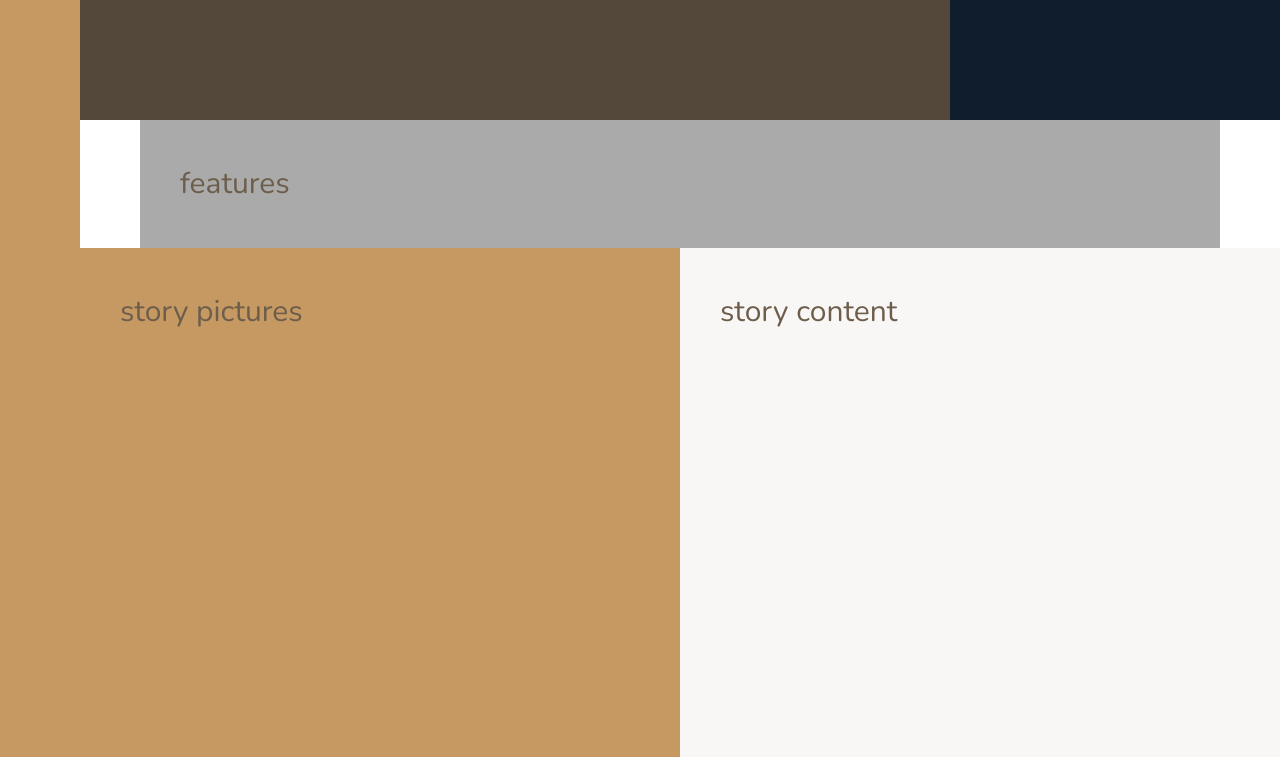
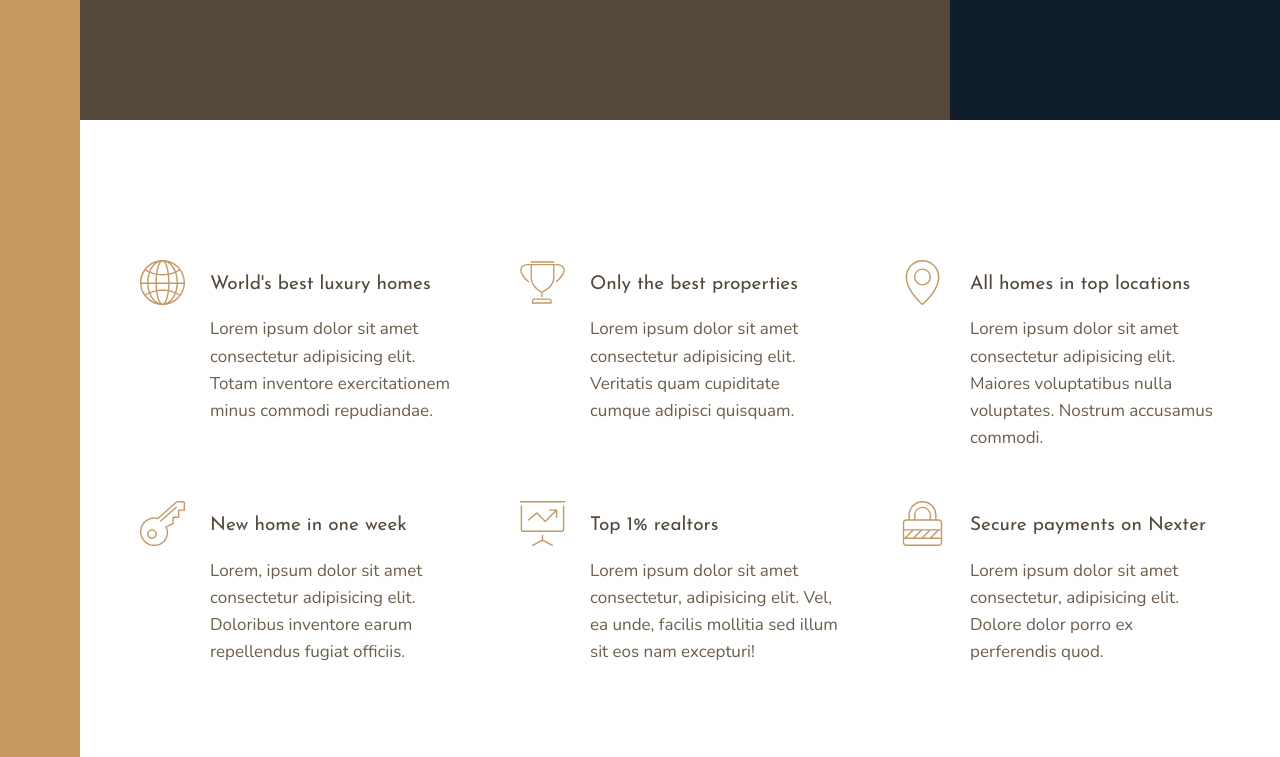
Before and after one commit to IIIDanSoloIII/NexterProject, a website: page index.html in a window 1280 px wide. Shown: the part 520-1277 px from the top of the page. Drawn offline with nearby package versions, Linux system fonts and the light colour scheme.

Commit message:
1st commit since branching

```diff
--- a/index.html
+++ b/index.html
@@ -27,7 +27,53 @@
         </div>
 
         <section class="features">
-            features
+            <div class="feature">
+                <svg class="feature__icon">
+                    <use xlink:href="img/sprite.svg#icon-global"></use>
+                </svg>
+                <h4 class="heading-4 heading-4--dark">World's best luxury homes</h4>
+                <p class="feature__text">Lorem ipsum dolor sit amet consectetur adipisicing elit. Totam inventore exercitationem minus commodi repudiandae.</p>
+            </div>
+
+            <div class="feature">
+                <svg class="feature__icon">
+                    <use xlink:href="img/sprite.svg#icon-trophy"></use>
+                </svg>
+                <h4 class="heading-4 heading-4--dark">Only the best properties</h4>
+                <p class="feature__text">Lorem ipsum dolor sit amet consectetur adipisicing elit. Veritatis quam cupiditate cumque adipisci quisquam.</p>
+            </div>
+
+            <div class="feature">
+                <svg class="feature__icon">
+                    <use xlink:href="img/sprite.svg#icon-map-pin"></use>
+                </svg>
+                <h4 class="heading-4 heading-4--dark">All homes in top locations</h4>
+                <p class="feature__text">Lorem ipsum dolor sit amet consectetur adipisicing elit. Maiores voluptatibus nulla voluptates. Nostrum accusamus commodi.</p>
+            </div>
+
+            <div class="feature">
+                <svg class="feature__icon">
+                    <use xlink:href="img/sprite.svg#icon-key"></use>
+                </svg>
+                <h4 class="heading-4 heading-4--dark">New home in one week</h4>
+                <p class="feature__text">Lorem, ipsum dolor sit amet consectetur adipisicing elit. Doloribus inventore earum repellendus fugiat officiis.</p>
+            </div>
+
+            <div class="feature">
+                <svg class="feature__icon">
+                    <use xlink:href="img/sprite.svg#icon-presentation"></use>
+                </svg>
+                <h4 class="heading-4 heading-4--dark">Top 1% realtors</h4>
+                <p class="feature__text">Lorem ipsum dolor sit amet consectetur, adipisicing elit. Vel, ea unde, facilis mollitia sed illum sit eos nam excepturi!</p>
+            </div>
+
+            <div class="feature">
+                <svg class="feature__icon">
+                    <use xlink:href="img/sprite.svg#icon-lock"></use>
+                </svg>
+                <h4 class="heading-4 heading-4--dark">Secure payments on Nexter</h4>
+                <p class="feature__text">Lorem ipsum dolor sit amet consectetur, adipisicing elit. Dolore dolor porro ex perferendis quod.</p>
+            </div>
         </section>
 
         <div class="story__pictures">
--- a/sass/_base.scss
+++ b/sass/_base.scss
@@ -40,8 +40,4 @@ body {
     grid-template-rows: 80vh min-content 40vw repeat(3,min-content);
     grid-template-columns: [sidebar-start] 8rem [sidebar-end full-start] minmax(6rem, 1fr) [center-start] repeat(8, [col-start] minmax(min-content, 14rem) [col-end]) [center-end] minmax(6rem, 1fr) [full-end];
 
-    & > * {
-        padding: 40px;
-        font-size: 3rem;
-    }
 }
--- a/sass/_features.scss
+++ b/sass/_features.scss
@@ -1,4 +1,31 @@
 .features {
-    background-color: $color-grey-light-2;
-    grid-column: center-start / center-end ;
+    grid-column: center-start / center-end;
+
+    margin: 15rem 0;
+
+    display: grid;
+    // grid-template-columns: repeat(3, 1fr);
+    grid-template-columns: repeat(auto-fit, minmax(25rem, 1fr));
+    gap: 6rem;
+    align-items: start;
 }
+
+.feature {
+
+    display: grid;
+    grid-template-columns: min-content 1fr;
+    row-gap: 1.5rem;
+    column-gap: 2.5rem;
+
+    &__icon {
+        fill: $color-primary;
+        width: 4.5rem;
+        height: 4.5rem;
+        grid-row: 1 / span 2;
+        transform: translateY(-1rem);
+    }
+
+    &__text {
+        font-size: 1.7rem;
+    }
+}
--- a/sass/_typography.scss
+++ b/sass/_typography.scss
@@ -0,0 +1,24 @@
+%heading {
+    font-family: $font-display;
+    font-weight: 400;
+}
+
+.heading-1 {
+    @extend %heading;
+}
+
+.heading-2 {
+    @extend %heading;
+}
+
+.heading-3 {
+    @extend %heading;
+}
+
+.heading-4 {
+    @extend %heading;
+    font-size: 1.9rem;
+
+    &--light { color: $color-grey-light-1 }
+    &--dark { color: $color-grey-dark-1 }
+}
```
Also changed, not shown: sass/main.css, 1 other file.
